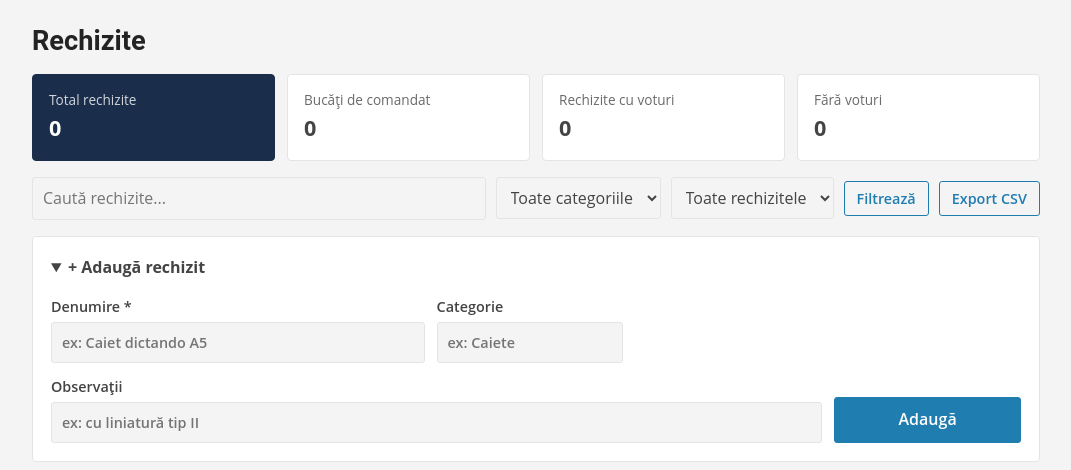
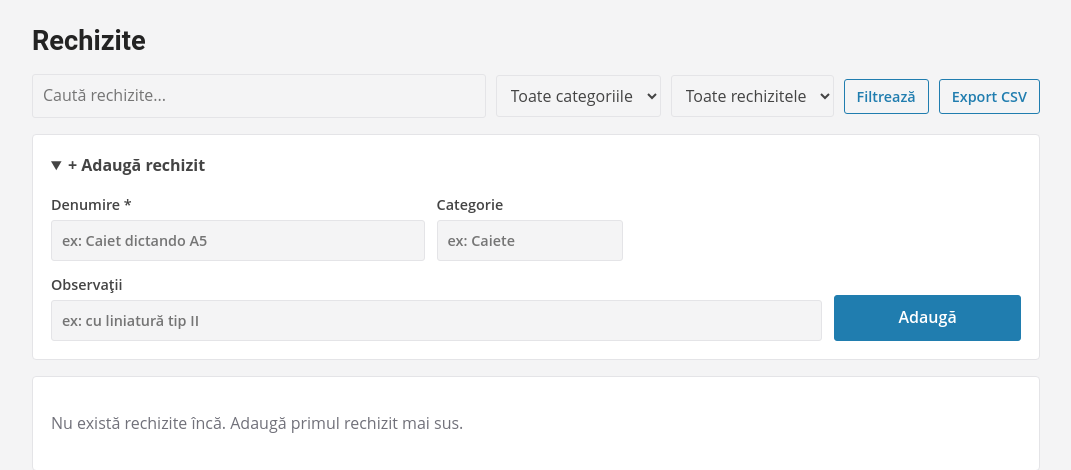
Before and after one commit to taka82/FondulClasei, a Flask app: page /supplies in a window 1280 px wide. Shown: the part 132-602 px from the top of the page, without its empty margins (104-1175 px from the left). Run offline with Flask 3, Linux system fonts and the light colour scheme; the visitor is signed in with stand-in values (Sample User, id 1); data comes from the database, SQL or seed files in the repository; data that the repository does not hold is empty; parts of the project's set-up code (start-up, migrations or seed data) failed here and were passed over.

Commit message:
Rechizite: scoate cardurile cu cifre din partea de sus a paginii
Co-Authored-By: Claude Sonnet 5 <noreply@anthropic.com>

```diff
--- a/templates/supplies.html
+++ b/templates/supplies.html
@@ -7,13 +7,6 @@
 {% endmacro %}
 {% block content %}
 <h1>Rechizite</h1>
-
-<section class="stats">
-  <div class="stat main"><span class="label">Total rechizite</span><span class="value">{{ stats.total }}</span></div>
-  <div class="stat"><span class="label">Bucăți de comandat</span><span class="value">{{ stats.de_comandat }}</span></div>
-  <div class="stat"><span class="label">Rechizite cu voturi</span><span class="value">{{ stats.cu_voturi }}</span></div>
-  <div class="stat"><span class="label">Fără voturi</span><span class="value">{{ stats.fara_voturi }}</span></div>
-</section>
 
 <form method="get" class="toolbar">
   <input type="search" name="q" value="{{ q }}" placeholder="Caută rechizite..." aria-label="Caută">
```
